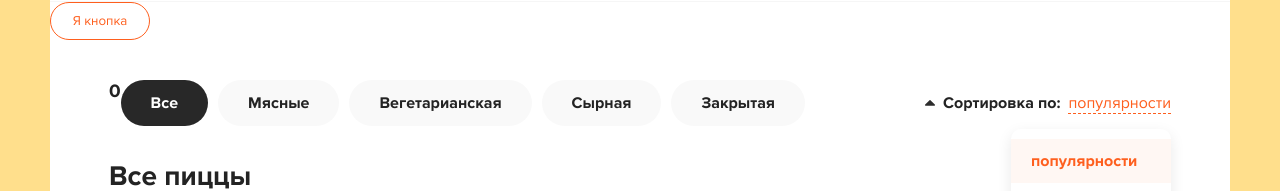
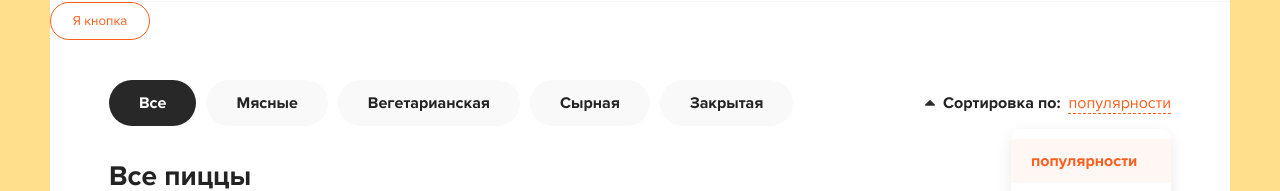
Before and after one commit to dankru/React-pizza, a React app: page / in a window 1280 px wide. Shown: the part 180-371 px from the top of the page. Built offline with nearby package versions, Linux system fonts and the light colour scheme.

Commit message:
added listener on li in Categories, added new component called SortPopup, added useRef and used useEffect inside SortPopup to controll state of the component

```diff
--- a/src/components/Categories.jsx
+++ b/src/components/Categories.jsx
@@ -4,26 +4,21 @@ import { useState } from 'react';
 
 function Categories({ items }) {
   const [activeItem, setActiveItem] = useState(null);
-  const [count, setCount] = useState(0);
-  const onCategoryClick = (index) => {
+  const onClickItem = (index) => {
     setActiveItem(index);
-    setCount((num) => ++num);
   };
-  console.log(activeItem);
-  console.log(count);
 
   return (
     <div className="categories">
       <ul>
-        <h3>{count}</h3>
-
-        <li className={activeItem === null ? 'active' : ''} onClick={() => onCategoryClick(null)}>
+        <li className={activeItem === null ? 'active' : ''} onClick={() => onClickItem(null)}>
           Все
         </li>
-        {items.map((name, index) => (
+        {items &&
+          items.map((name, index) => (
             <li
               className={activeItem === index ? 'active' : ''}
-            onClick={() => onCategoryClick(index)}
+              onClick={() => onClickItem(index)}
               key={`${name}_${index}`}>
               {name}
             </li>
@@ -46,7 +41,7 @@ function Categories({ items }) {
 //   };
 //   render() {
 //     console.log(this.state);
-//     const { items, onCategoryClick } = this.props;
+//     const { items, onClickItem } = this.props;
 //     return (
 //       <div className="categories">
 //         <ul>
--- a/src/components/index.js
+++ b/src/components/index.js
@@ -1,3 +1,4 @@
 export { default as Button } from './Button';
 export { default as Header } from './Header';
 export { default as Categories } from './Categories';
+export { default as SortPopup } from './SortPopup';
```
Lines whose indentation alone changed are shown as unchanged.
